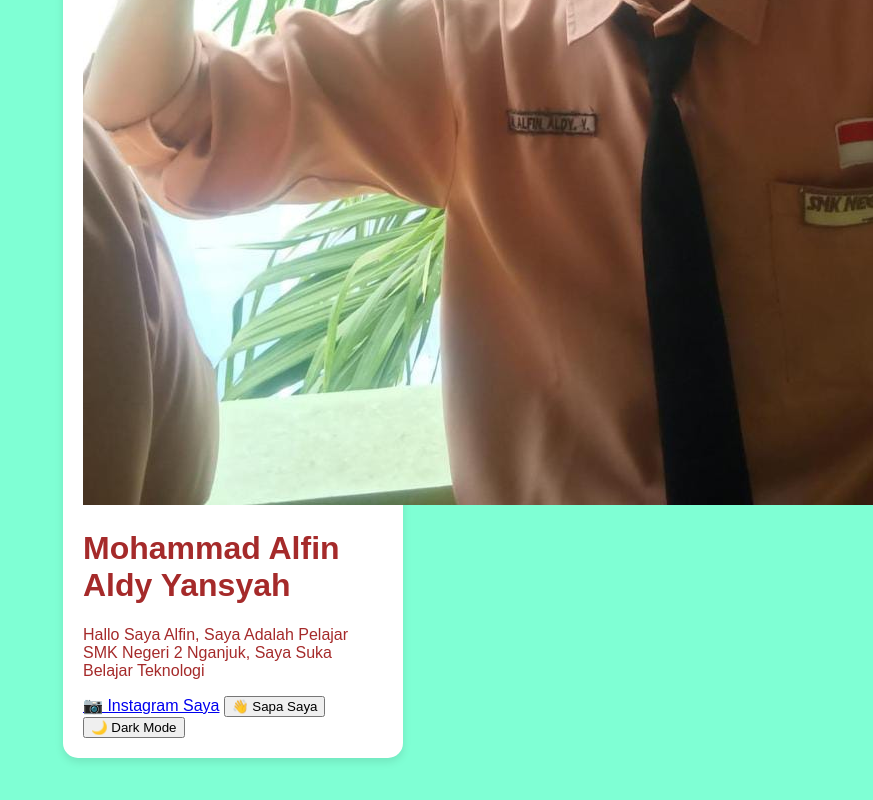
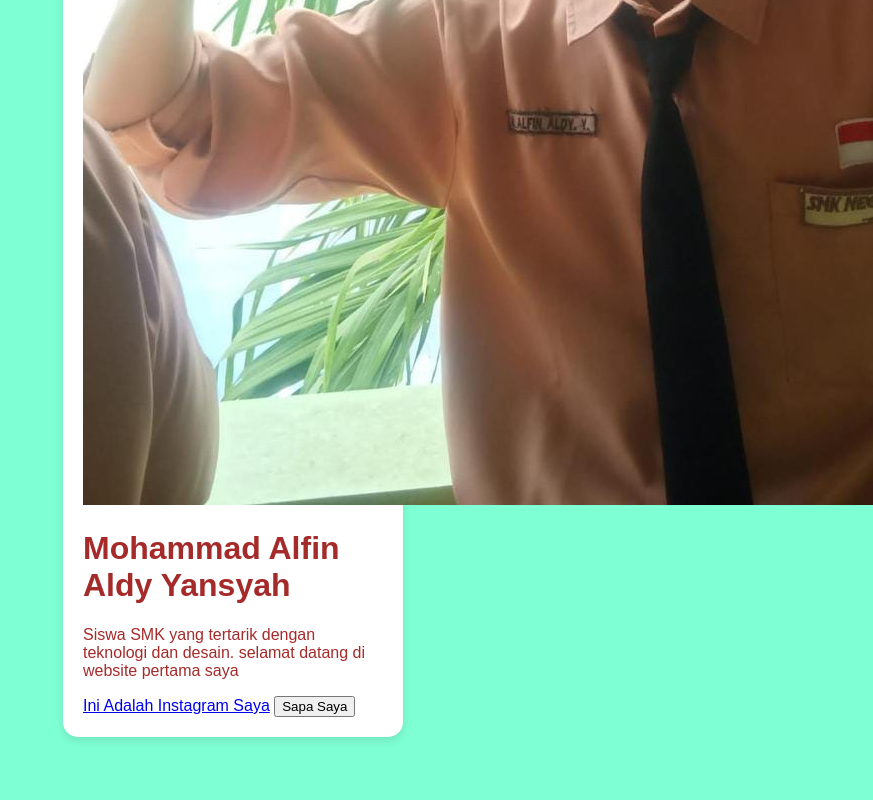
Before and after one commit to AlfinAnjay/wesite-portofolio, a plain HTML site: page index.html in a window 1280 px wide. Shown: the part 621-1421 px from the top of the page, without its empty margins (407-1280 px from the left). Drawn offline with Linux system fonts and the light colour scheme.

Commit message:
Update index.html

```diff
--- a/index.html
+++ b/index.html
@@ -3,25 +3,17 @@
 <head>
     <meta charset="UTF-8">
     <meta name="viewport" content="width=device-width, initial-scale=1.0">
-    <title>Kartu Profil</title>
+    <title>Document</title>
     <link rel="stylesheet" href="style.css">
 </head>
 <body>
     <div class="kartu-profil">
         <img src="alfin.jpg" alt="Foto Profil Saya">
         <h1>Mohammad Alfin Aldy Yansyah</h1>
-        <p>Hallo Saya Alfin, Saya Adalah Pelajar SMK Negeri 2 Nganjuk, Saya Suka Belajar Teknologi</p>
-
-        <!-- Link Instagram -->
-        <a href="https://www.instagram.com/alfnaldy" target="_blank">📷 Instagram Saya</a>
-
-        <!-- Tombol Sapa -->
-        <button class="sapaButton" id="sapaButton">👋 Sapa Saya</button>
-
-        <!-- Tombol Dark Mode -->
-        <button id="toggleDark">🌙 Dark Mode</button>
+        <p>Siswa SMK yang tertarik dengan teknologi dan desain. selamat datang di website pertama saya</p>
+        <a href="https:/www.instagram.com/alfnaldy">Ini Adalah Instagram Saya</a>
+        <button class='sapaButton' name='sapaButton' id='sapaButton'>Sapa Saya</button>
     </div>
-
     <script src="script.js"></script>
 </body>
 </html>
```
